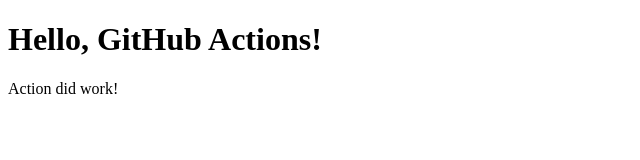
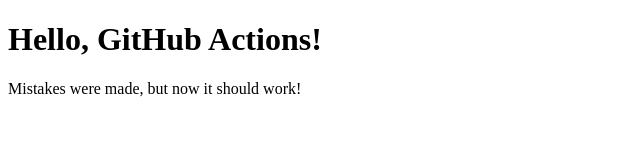
Before and after one commit to rom-let/gh-deployment-workflow, a plain HTML site: page index.html in a window 1280 px wide. Shown: the whole page, without its empty margins (0-640 px from the left). Drawn offline with Linux system fonts and the light colour scheme.

Commit message:
repairing yaml file. refresh modifications on html page.

```diff
--- a/index.html
+++ b/index.html
@@ -8,6 +8,6 @@
   </head>
     <body>
       <h1>Hello, GitHub Actions!</h1>
-	<p> Action did work!</p>
+	<p>Mistakes were made, but now it should work!</p>
     </body>
 </html>
```
Also changed, not shown: 1 other file.
